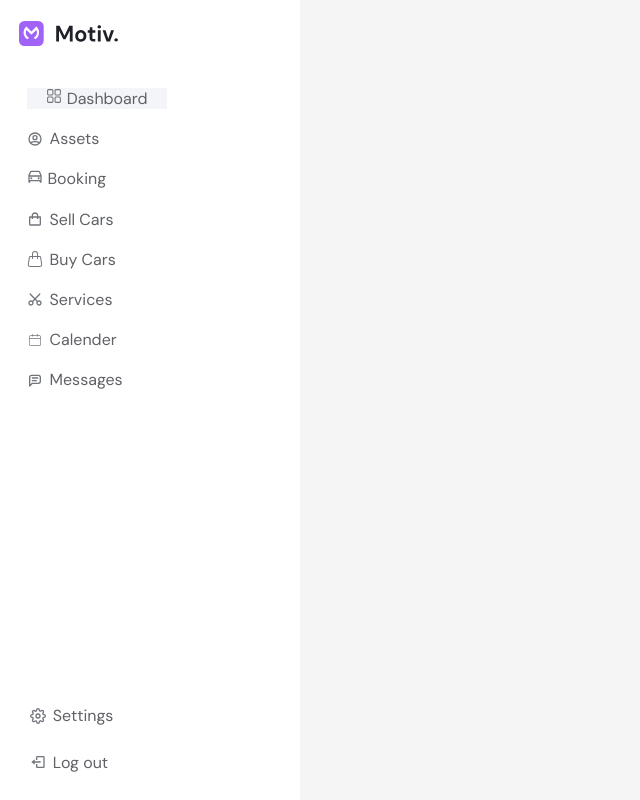
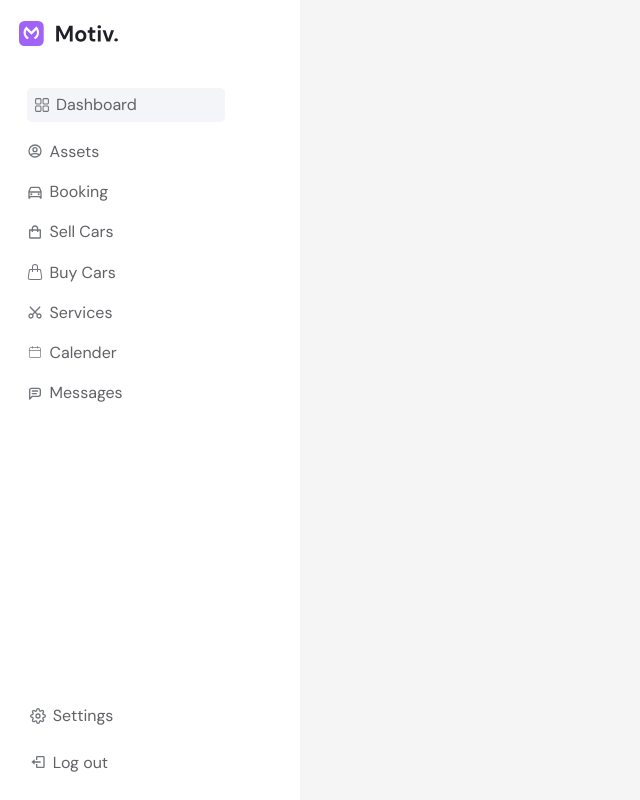
Before and after one commit to sara2lbadry/car-dashboard, a React (Create React App) app: page /dashboard in a window 1280 px wide. Shown: the whole page, without its empty margins (0-640 px from the left). Built offline with nearby package versions, Linux system fonts and the light colour scheme.

Commit message:
active class bg

```diff
--- a/src/components/Sidebar/sidebar.css
+++ b/src/components/Sidebar/sidebar.css
@@ -47,8 +47,17 @@
     padding: 0.8rem;
 }
 
+.link {
+    display: flex;
+    align-items: center;
+    gap: 0.4rem;
+}
+
 .active {
     background-color: #F3F5F8;
-    padding: 0rem 1.2rem;
+    padding: 0.4rem;
+    width: 75%;
+    border-radius: 0.3rem;
+    transition: var(--transition);
 
 }
```
